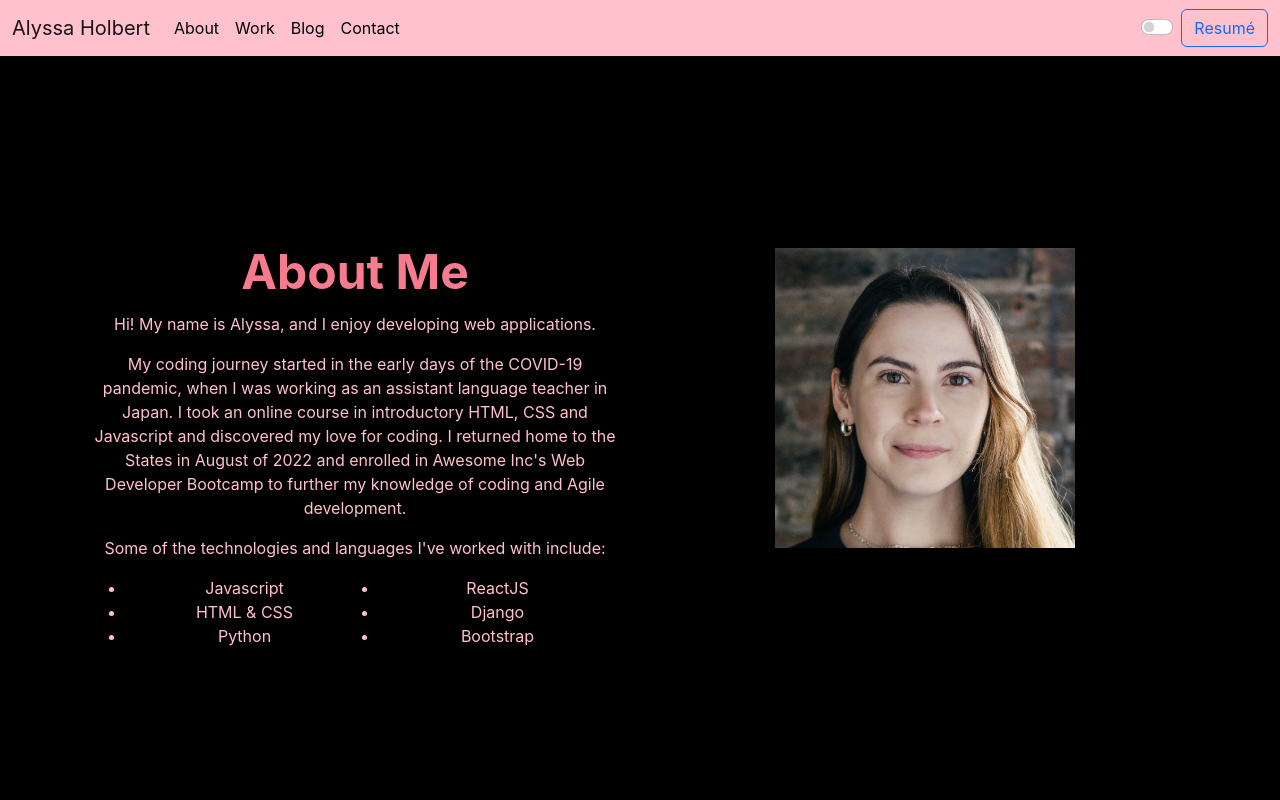
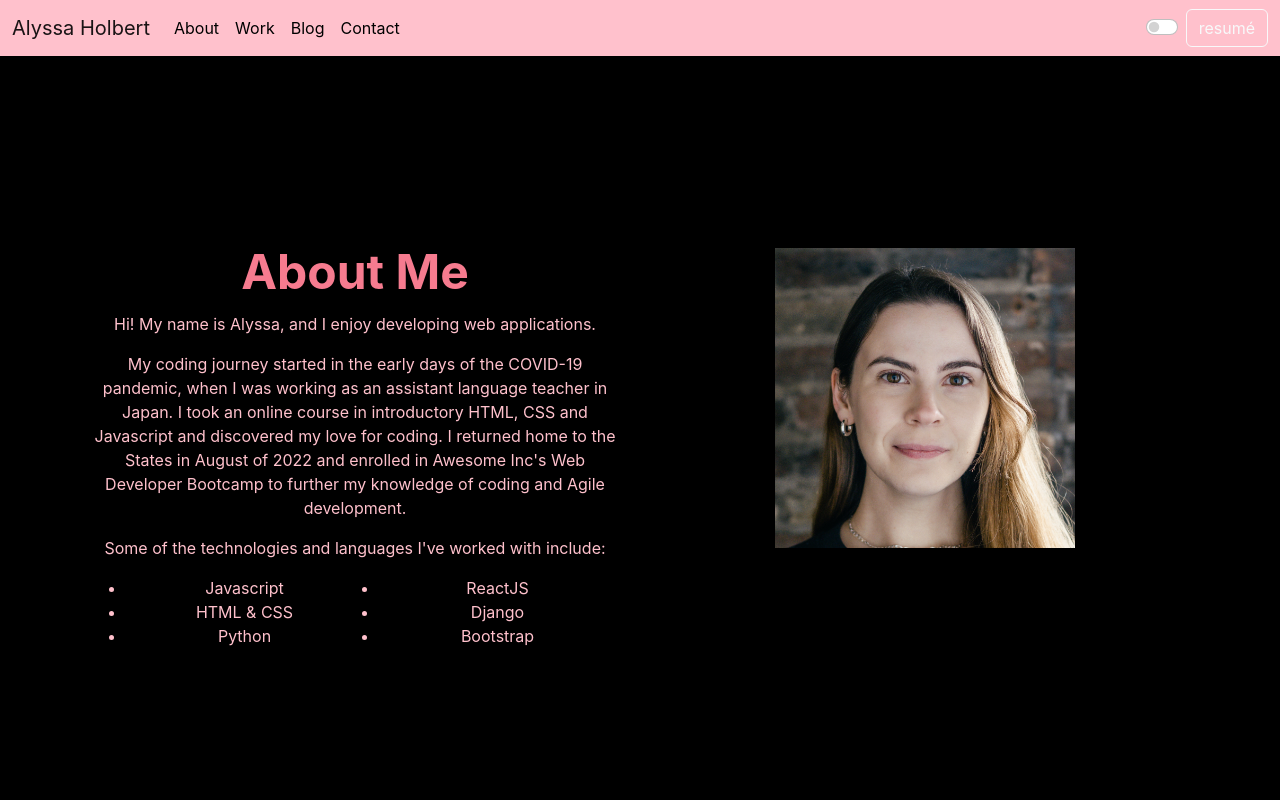
Before and after one commit to ah1096/developer-portfolio-2, a React (Create React App) app in the folder my-app/: page / in a window 1280 px wide. Shown: the top 800 px of the page. Built offline with nearby package versions, Linux system fonts and the light colour scheme.

Commit message:
changed resume button color

```diff
--- a/my-app/src/Navbar.js
+++ b/my-app/src/Navbar.js
@@ -43,7 +43,7 @@
               </div>
 
               <div className="d-flex">
-                <button className="btn btn-outline-primary" type="submit">Resumé</button>
+                <button className="btn btn-outline-light" type="submit">resumé</button>
               </div>
 
             </div>
```
Also changed, not shown: my-app/src/App.css (line endings or trailing spaces).
